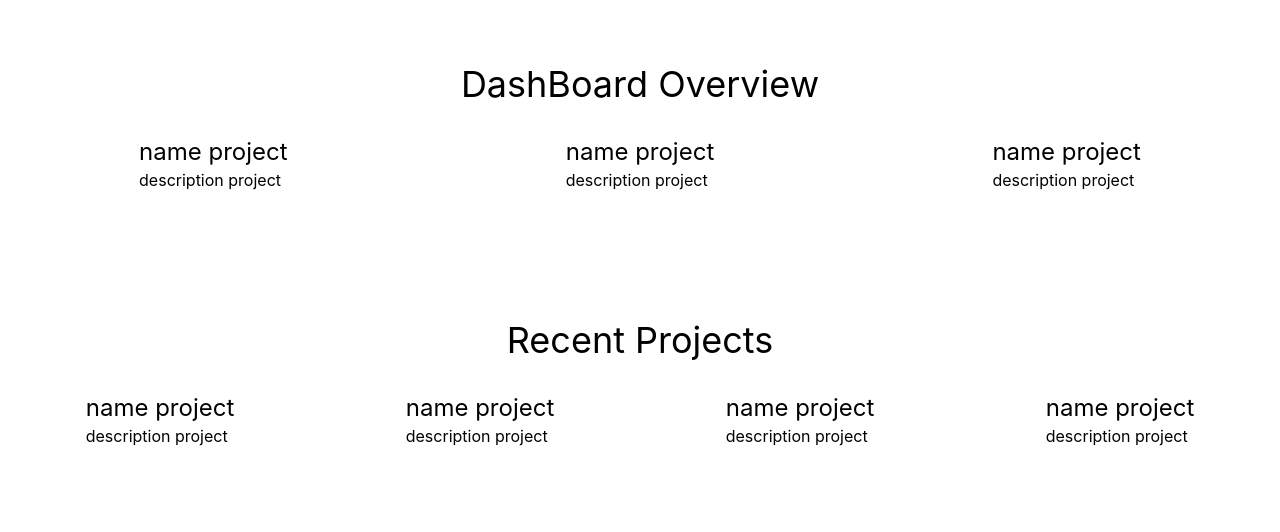
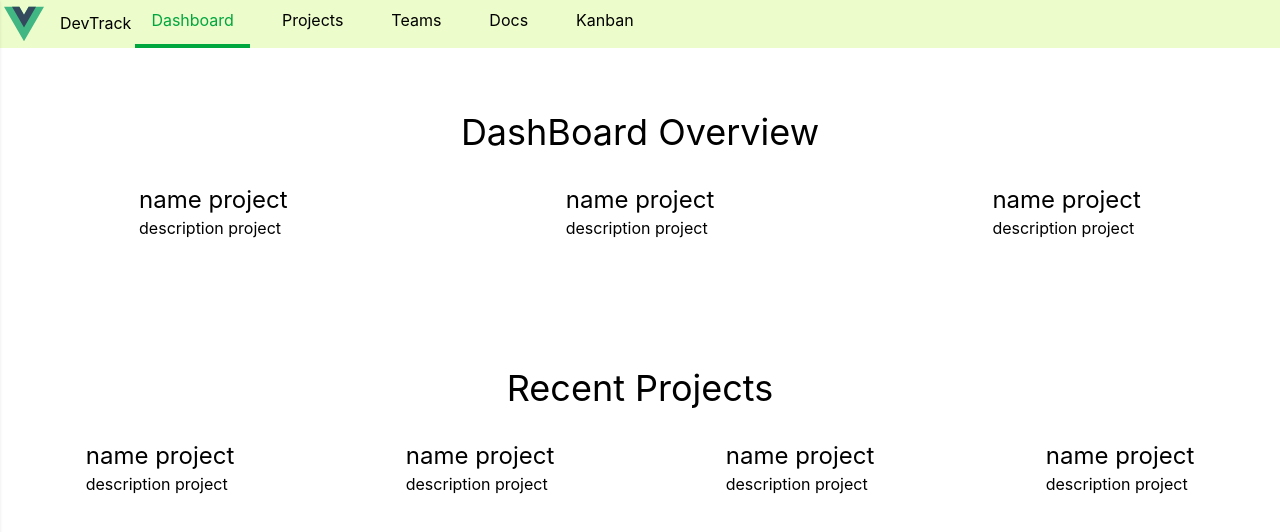
Before and after one commit to BrionesAngel/DevTrack-project-manager, a Vue app in the folder frontend/: page / in a window 1280 px wide. Shown: the top 532 px of the page. Built offline with nearby package versions, Linux system fonts and the light colour scheme; the HTML template or start-up script is replaced by a standard one.

Commit message:
tailwind on sidebar implemented

```diff
--- a/frontend/src/App.vue
+++ b/frontend/src/App.vue
@@ -4,24 +4,8 @@ import NavBar from './components/NavBar.vue';
 </script>
 
 <template>
-  <NavBar class="md:hidden"></NavBar>
+  <NavBar></NavBar>
   <RouterView />
 </template>
 
-<style scoped>
-.nav-link {
-  display: inline-block;
-  padding: 1rem 2rem;
-  border-bottom: 4px solid transparent;
-  background-clip: padding-box;
-}
-
-.nav-link:hover {
-  background-color: lightgreen;
-}
-
-nav a.router-link-exact-active {
-  border-bottom: 4px solid green;
-  color: darkgreen;
-}
-</style>
+<style scoped></style>
--- a/frontend/src/components/NavBar.vue
+++ b/frontend/src/components/NavBar.vue
@@ -1,18 +1,38 @@
 <template>
   <header>
-    <button @click="open = true" class="text-3xl">☰</button>
+    <div class="flex flex-row bg-lime-100 border-bottom-4 border-s-transparent bg-clip-padding">
+      <div class="flex flex-row">
+        <button @click="open = true" class="text-3xl p-2 md:hidden">☰</button>
+        <div class="flex flex-row gap-4 p-1 justify-start items-center">
+          <img class="w-10 h-10 " src="@/assets/logo.svg" />
+          <p class="pb-0.5">DevTrack</p>
+        </div>
+      </div>
 
+      <!-- mobile -->
       <Sidebar :open="open" @close="open = false">
+        <div class="md:hidden">
           <div class="flex flex-row gap-4 p-1 justify-start items-center">
             <img class="w-10 h-10 " src="@/assets/logo.svg" />
             <p class="pb-1">DevTrack</p>
           </div>
           <nav class="flex flex-col gap-4 pt-4">
-        <RouterLink class="py-4 pl-2" v-for="link in links" :key="link.to" :to="link.to" @click="open = false">{{
+            <RouterLink class="py-4 pl-2" v-for="link in links" :key="link.to" :to="link.to" @click="open = false"
+              active-class="border-l-4 border-green-600 text-green-600 bg-lime-100">{{
                 link.name }}
             </RouterLink>
           </nav>
+        </div>
       </Sidebar>
+
+      <!-- desktop -->
+      <nav class="hidden md:flex flex-row gap-4">
+        <RouterLink class="py-2 px-4 hover:bg-lime-100" v-for="link in links" :key="link.to" :to="link.to"
+          @click="open = false" active-class="border-b-4 border-green-600 text-green-600">{{
+            link.name }}
+        </RouterLink>
+      </nav>
+    </div>
   </header>
 </template>
 
--- a/frontend/src/components/Sidebar.vue
+++ b/frontend/src/components/Sidebar.vue
@@ -11,4 +11,3 @@
 defineProps<{ open: boolean }>();
 defineEmits(['close'])
 </script>
-<style scoped></style>
```
Lines whose indentation alone changed are shown as unchanged.
